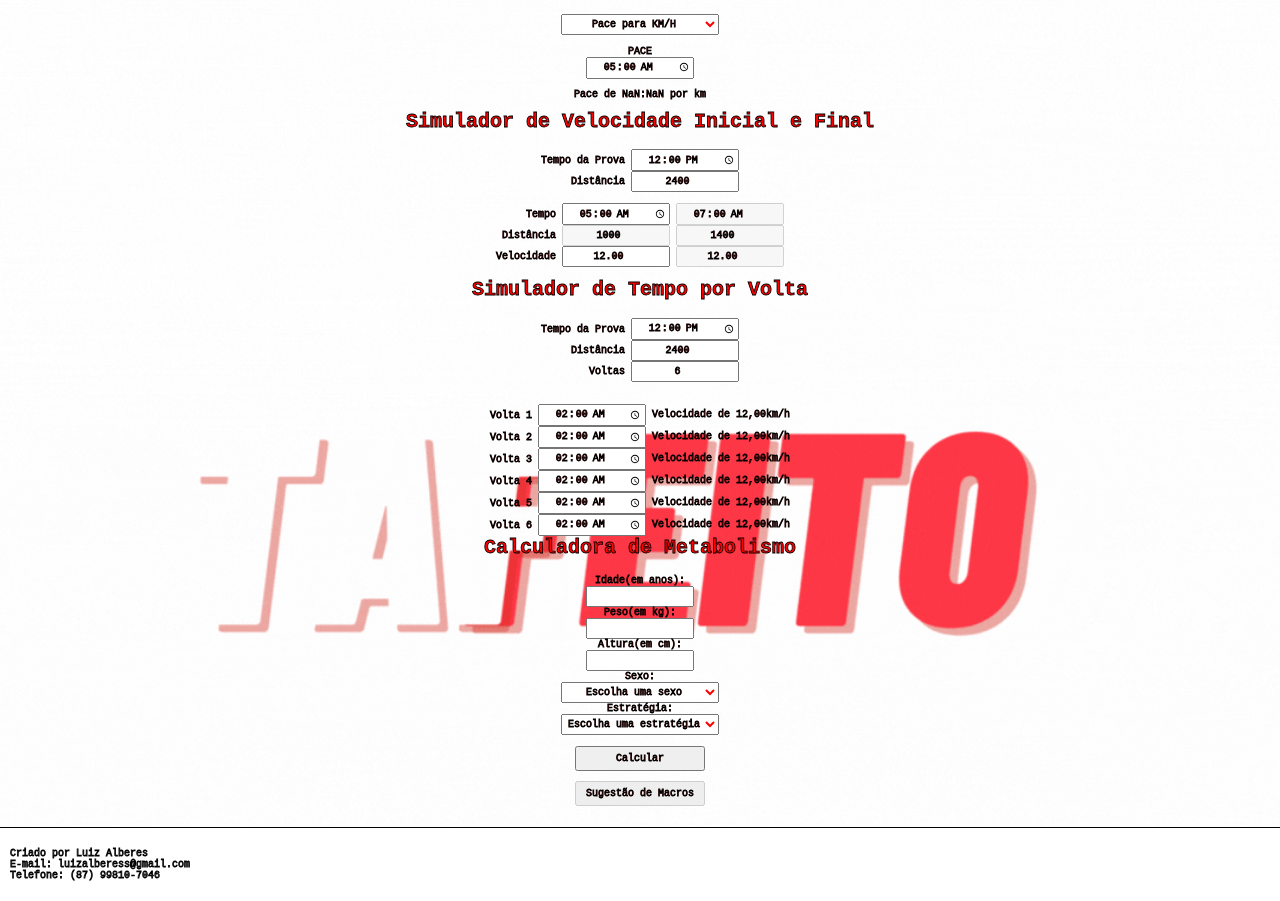
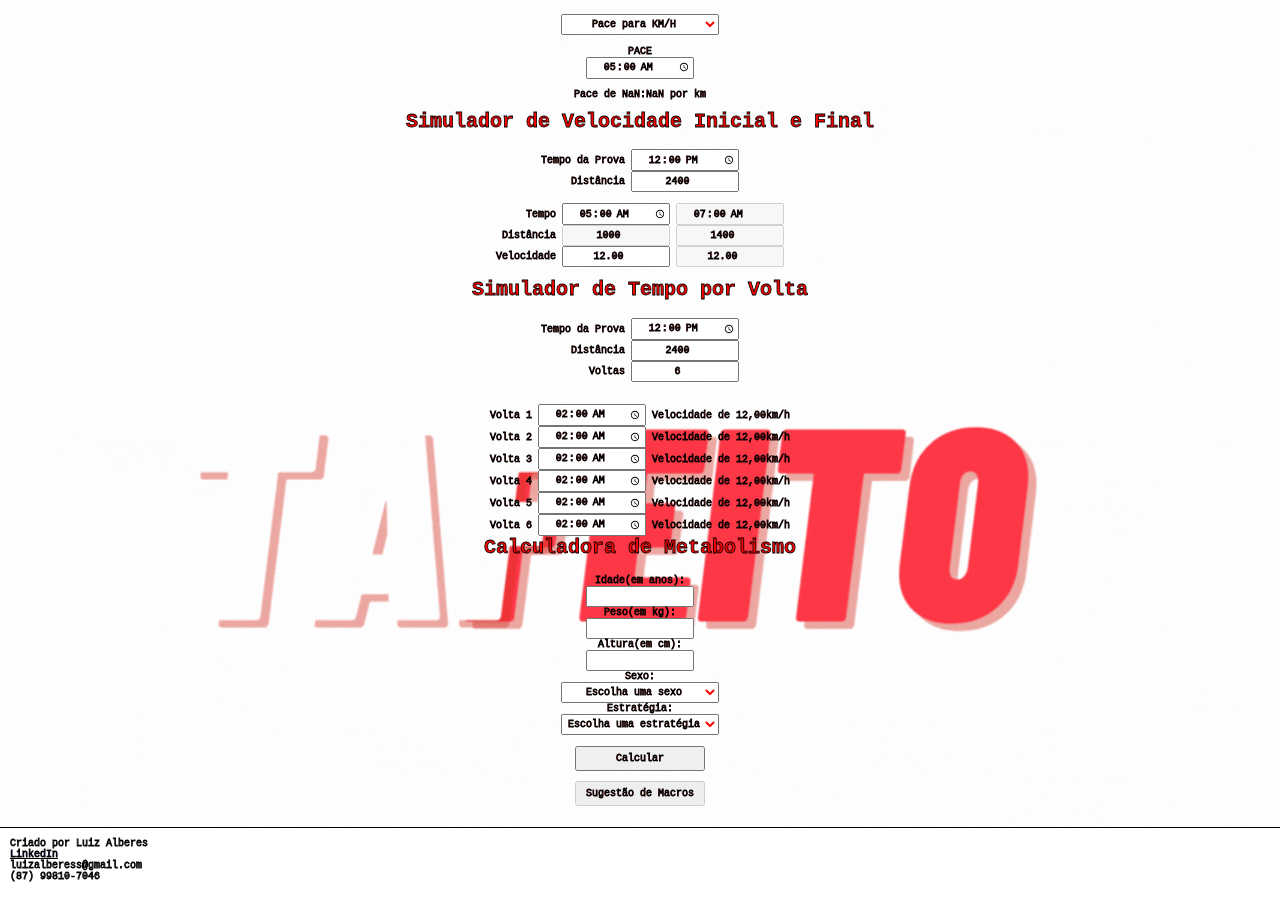
Before and after one commit to luizalberes/TAFeito, a plain HTML site: page index.html in a window 1280 px wide. Shown: the part 167-1068 px from the top of the page. Drawn offline with Linux system fonts and the light colour scheme.

Commit message:
Replace baseboard

```diff
--- a/index.html
+++ b/index.html
@@ -164,8 +164,9 @@
             <footer>
                 <p class="baseboard">
                     Criado por Luiz Alberes <br>
-                    E-mail: luizalberess@gmail.com <br>
-                    Telefone: (87) 99810-7046
+                    <a href="https://www.linkedin.com/in/luiz-alberes-bispo-7493b5197/" target="_blank"> LinkedIn </a> <br>
+                    luizalberess@gmail.com <br>
+                    (87) 99810-7046
                 </p>
             </footer>
     </body>
--- a/main.css
+++ b/main.css
@@ -225,7 +225,7 @@ header {
 .baseboard {
     background-color: rgb(255,255,255);
     color: white;
-    padding: 20px 10px;
+    padding: 10px;
     -webkit-text-stroke-color: black; /* Cor da borda da letra */
     text-align: left; /* Alinhamento do texto */
     border-top: 1px solid black;
```
